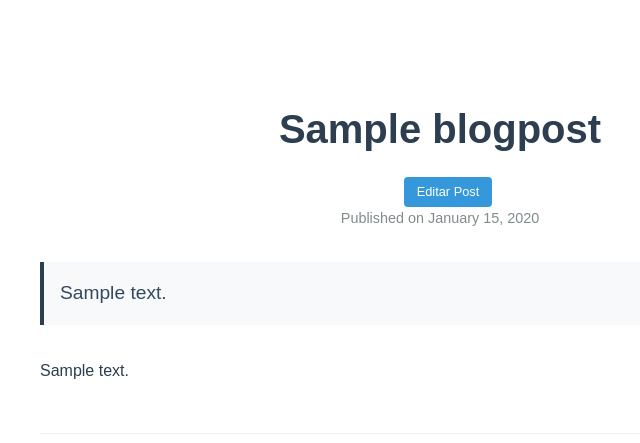
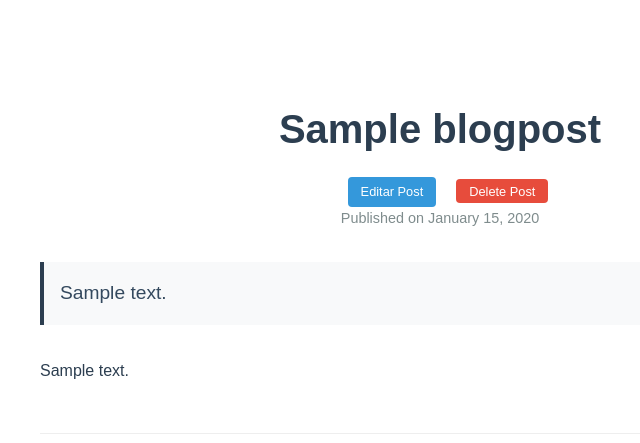
Before and after one commit to IlMeloIl/django-blog, a Django app: a page that uses templates/base.html in a window 1280 px wide. Shown: the part 94-537 px from the top of the page, without its empty margins (200-840 px from the left). Run offline with Django 5.2, Linux system fonts and the light colour scheme; a user stored in the database is signed in; tables that the repository leaves empty hold one stand-in row (values such as "Sample post").

Commit message:
Add option to delete a post when logged in

```diff
--- a/apps/blog/static/css/styles.css
+++ b/apps/blog/static/css/styles.css
@@ -245,6 +245,24 @@ body {
     text-align: center;
 }
 
+.post-header form button {
+    display: inline;
+    font-size: 0.95rem;
+    background-color: #e74c3c;
+    color: white;
+    padding: 0.3rem 0.8rem;
+    border-radius: 4px;
+    margin-left: 1rem;
+    transition: background-color 0.2s;
+    border: none;
+    cursor: pointer;
+    font-size: 12.8px;
+}
+
+.user-status form button:hover {
+    background-color: #c0392b;
+}
+
 .single-post .post-title {
     font-size: 2.5rem;
     color: #2c3e50;
--- a/apps/blog/urls.py
+++ b/apps/blog/urls.py
@@ -5,5 +5,6 @@ urlpatterns = [
     path('', index, name='index'),
     path('post/<slug:slug>', post,  name='post'),
     path('create/', create_post, name='create_post'),
-    path('post/<slug:slug>/edit', edit_post, name='edit_post')
+    path('post/<slug:slug>/edit', edit_post, name='edit_post'),
+    path('post/<slug:slug>/delete', delete_post, name='delete_post'),
 ]
--- a/apps/blog/views.py
+++ b/apps/blog/views.py
@@ -41,3 +41,13 @@ def edit_post(request, slug):
     else:
         form = BlogPostForm(instance=post)
     return render(request, 'blog/edit_post.html', {'form': form,  'post': post})
+
+@login_required
+def delete_post(request, slug):
+    post = get_object_or_404(BlogPost, slug=slug)
+
+    if request.method == 'POST':
+        post.delete()
+        return redirect('index')
+    else:
+        return redirect('post', slug=slug)
--- a/templates/base.html
+++ b/templates/base.html
@@ -8,6 +8,15 @@
     <title>Blog & Portfolio</title>
     <link rel="stylesheet" href="{% static 'css/styles.css' %}">
 </head>
+<script>
+    function confirmDelete(e){
+        if(!confirm('Are you sure you want to delete this post?')){
+            e.preventDefault()
+            return false
+        }
+        return true
+    }
+</script>
 <body>
     <nav class="main-nav">
         <a href="{% url 'index' %}" class="site-title">My Blog</a>
--- a/templates/blog/post.html
+++ b/templates/blog/post.html
@@ -6,6 +6,10 @@
             <h1 class="post-title">{{ blog_post.title }}</h1>
             {% if user.is_authenticated %}
                 <a href="{% url 'edit_post' slug=blog_post.slug %}" class="edit-button">Editar Post</a>
+                <form method="POST" action="{% url 'delete_post' slug=blog_post.slug %}" class="delete-button" id="deleteForm" onsubmit="return confirmDelete(event)" style="display: inline;">
+                    {% csrf_token %}
+                    <button type="submit">Delete Post</button>
+                </form>
             {% endif %}
             <div class="post-meta">
                 Published on {{ blog_post.created_at|date:"F j, Y" }}
```
